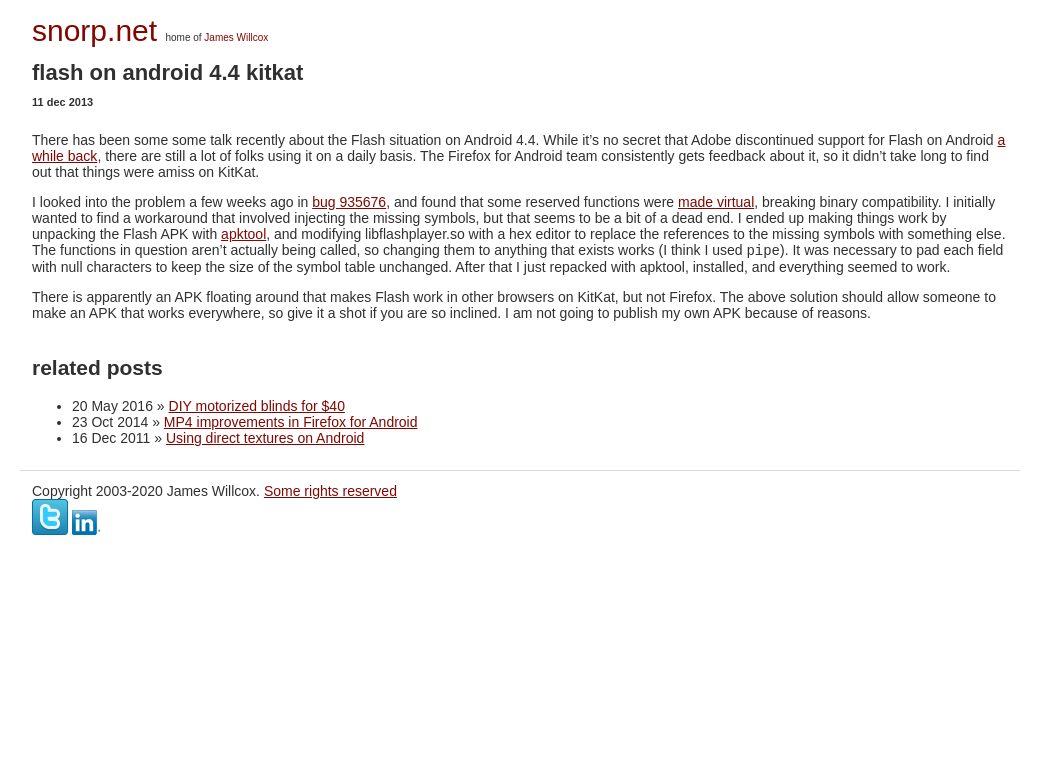
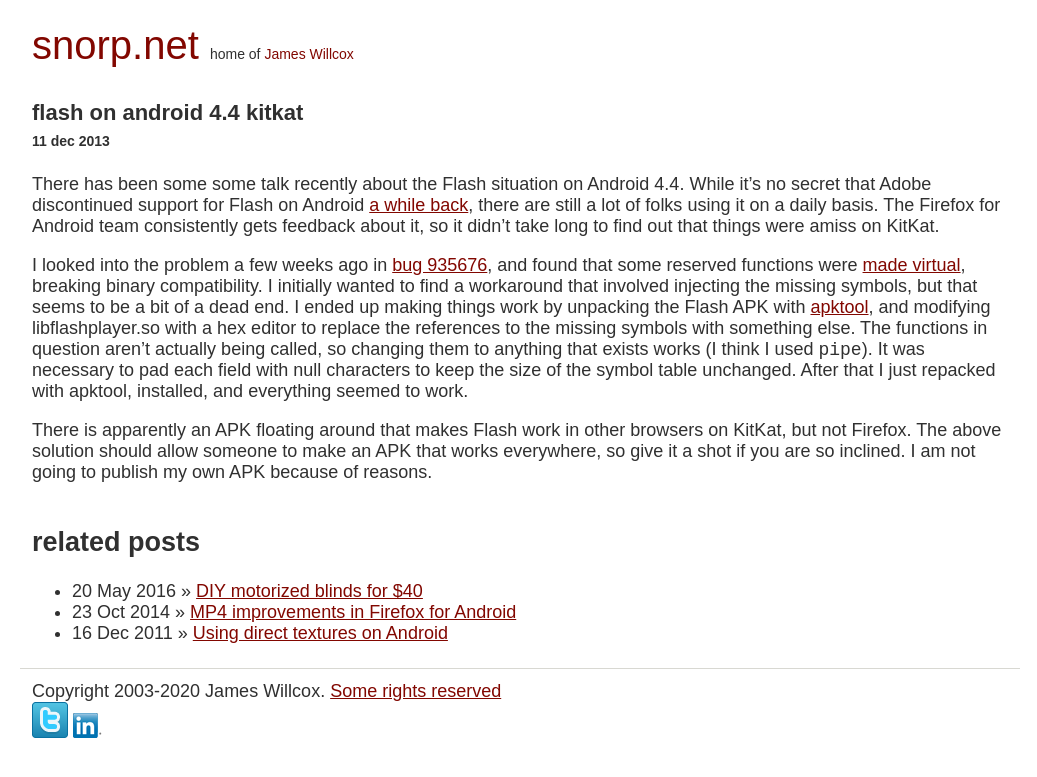
Before and after one commit to snorp/snorp.github.com, a Jekyll site: the page built from _posts/2013-12-11-flash-on-kitkat.markdown, in a window 1280 px wide. Shown: the top 777 px of the page, without its empty margins (120-1157 px from the left). Built offline with Jekyll 4.4.1, drawn with Linux system fonts in a browser that asks for light colours.

Commit message:
font size increase

```diff
--- a/css/screen.css
+++ b/css/screen.css
@@ -4,7 +4,7 @@
     padding: 0;
     background-color: white;
     font-family: sans-serif;
-    font-size: 14px;
+    font-size: 18px;
     color: #303030;
 }
 
@@ -15,11 +15,11 @@
 }
 
 #header {
-    height: 40px;
+    height: 60px;
     margin-top: 20px;
-    margin-bottom: 0px;
+    margin-bottom: 20px;
     padding-bottom: 0px;
-    font-size: 30px;
+    font-size: 40px;
     position: relative;
 }
 
@@ -34,7 +34,7 @@
 }
 
 #header_tabs {
-    font-size: 14px;
+    font-size: 18px;
 }
 
 #header_tabs li {
@@ -42,7 +42,7 @@
 }
 
 #header_subtext {
-    font-size: 10px;
+    font-size: 14px;
     color: #303030;
 }
 
@@ -85,7 +85,7 @@
 }
 
 .post_date {
-    font-size: 11px;
+    font-size: 14px;
     margin: 0px;
 }
 
```
